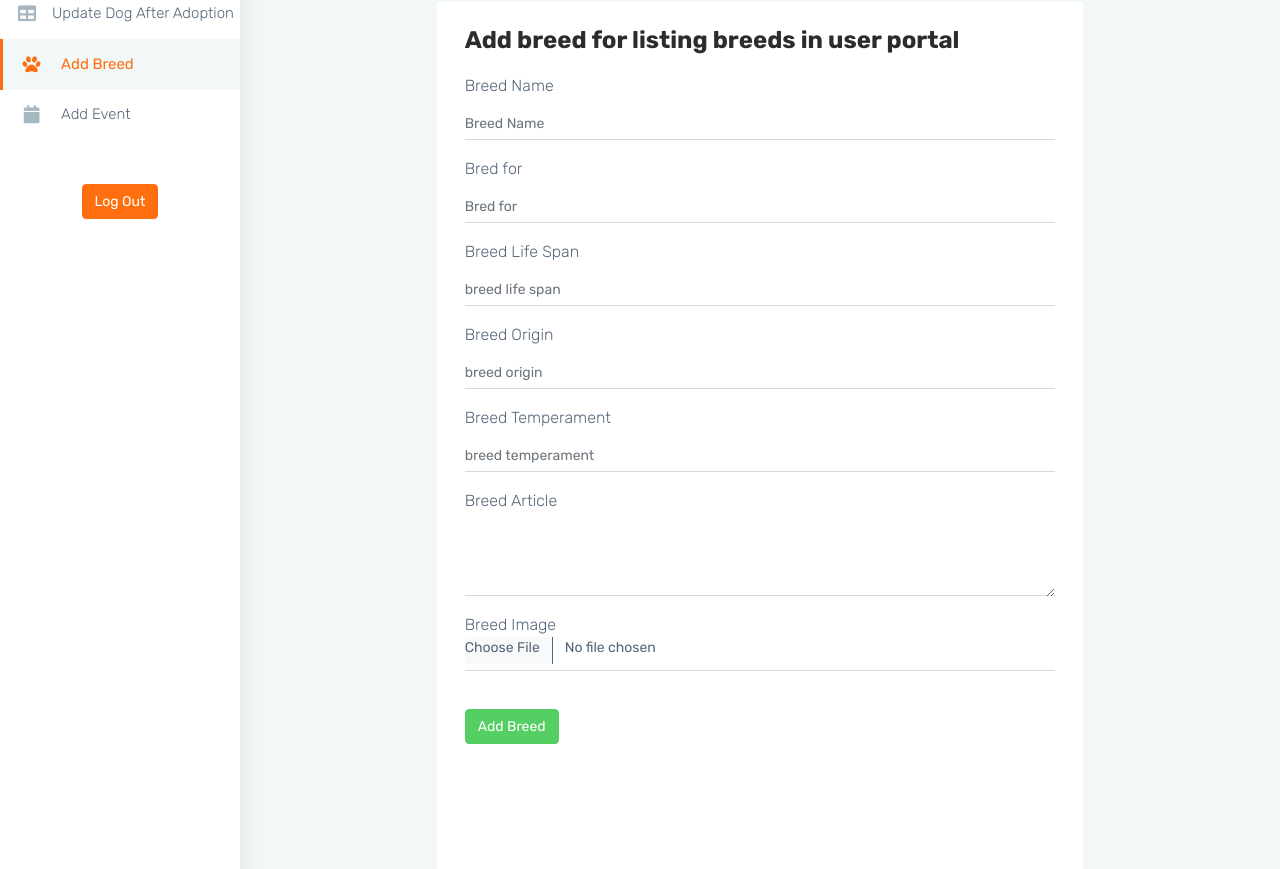
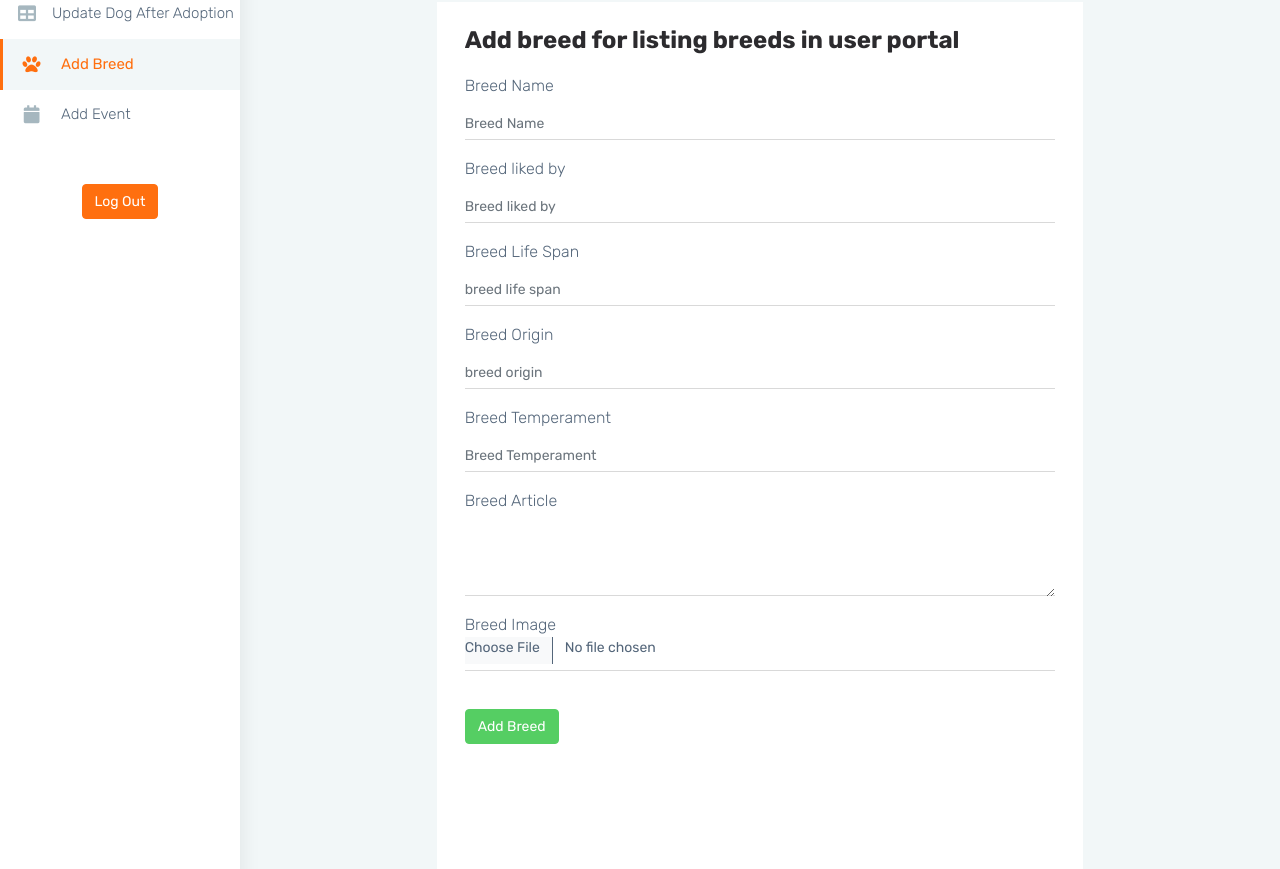
Before and after one commit to singla007/Dog_Community_FS, a Django app: page /customadmin/add_breed_html in a window 1280 px wide. Shown: the part 207-1076 px from the top of the page. Run offline with Django 3.2, Linux system fonts and the light colour scheme; a user stored in the database is signed in; parts of the project's set-up code (start-up, migrations or seed data) failed here and were passed over; some libraries are stand-ins or nearby versions.

Commit message:
updating html

```diff
--- a/custom_admin_portal/Templates/add_breed.html
+++ b/custom_admin_portal/Templates/add_breed.html
@@ -192,9 +192,9 @@
                                         </div>
                                     </div>
                                     <div class="form-group">
-                                        <label for="bred_for" class="col-md-12">Bred for</label>
+                                        <label for="bred_for" class="col-md-12">Breed liked by</label>
                                         <div class="col-md-12">
-                                            <input required type="text" placeholder="Bred for"
+                                            <input required type="text" placeholder="Breed liked by"
                                                 class="form-control ps-0 form-control-line" name="bred_for"
                                                 id="bred_for">
                                             <span id="bred_for_error"></span>
@@ -221,7 +221,7 @@
                                     <div class="form-group">
                                         <label for="temperament" class="col-md-12">Breed Temperament</label>
                                         <div class="col-md-12">
-                                            <input required type="text" placeholder="breed temperament"
+                                            <input required type="text" placeholder="Breed Temperament"
                                                 class="form-control ps-0 form-control-line" name="temperament"
                                                 id="temperament">
                                             <span id="temperament_error"></span>
```
